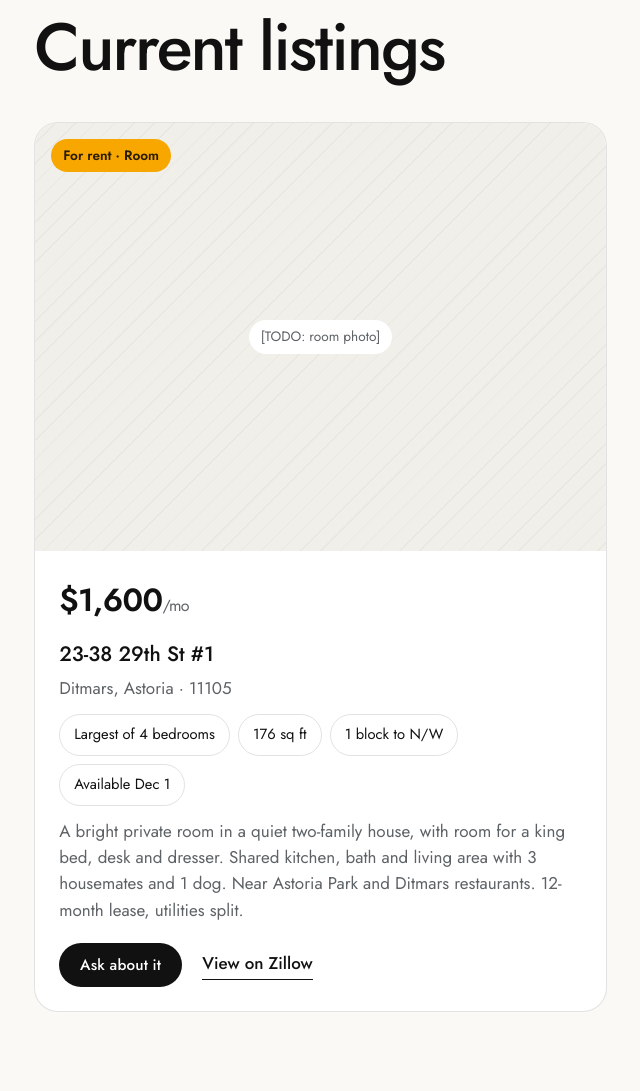
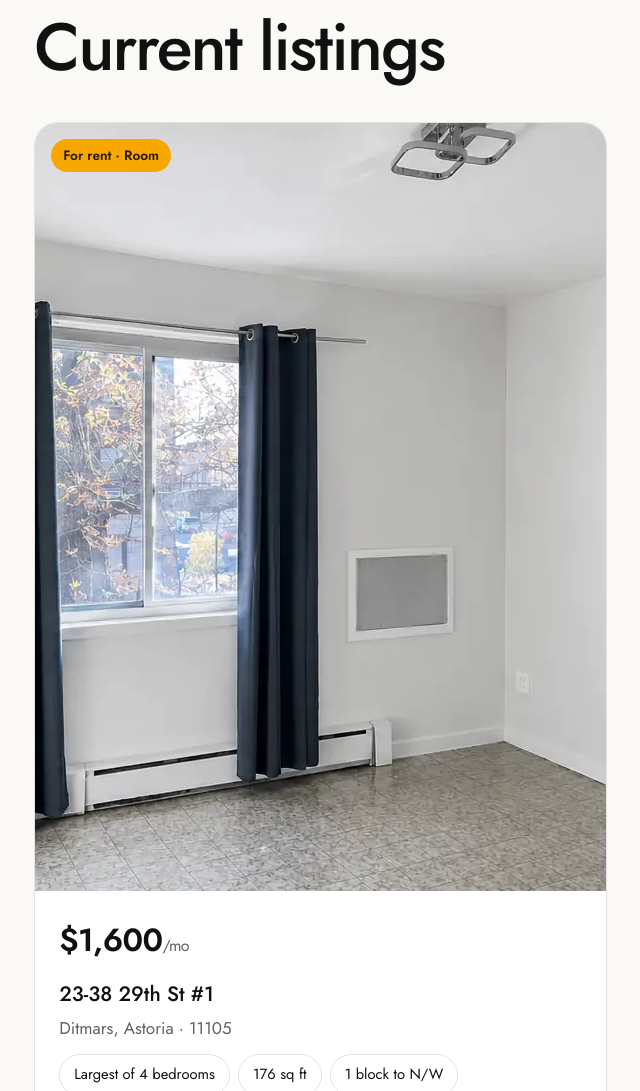
Before and after one commit to nickkont/Portfolio, a website built with Vite: page index.html in a window 1280 px wide. Shown: the part 2640-3731 px from the top of the page, without its empty margins (17-657 px from the left). Built offline with nearby package versions, Linux system fonts and the light colour scheme.

Commit message:
Add photo to 23-38 29th St listing
Co-Authored-By: Claude Opus 5.5 <noreply@anthropic.com>
Claude-Session: https://claude.ai/code/session_01JGFfuTwrznu87L3xzEyfhV

```diff
--- a/index.html
+++ b/index.html
@@ -326,8 +326,7 @@
           <div class="listings__grid">
             <article class="listing" data-reveal>
               <a class="listing__media" href="https://www.zillow.com/homedetails/23-38-29th-St-1-Astoria-NY-11105/466800228_zpid/" target="_blank" rel="noopener">
-                <!-- TODO: swap for a listing photo, e.g. <img src="/img/listings/23-38-29th-st.jpg" alt="..." /> -->
-                <div class="ph ph--card"><span class="ph__label">[TODO: room photo]</span></div>
+                <img src="/img/listings/23-38-29th-st.webp" alt="Bright bedroom for rent at 23-38 29th St, Astoria, with a large window and tile floors" width="1020" height="768" loading="lazy" />
                 <span class="listing__tag">For rent · Room</span>
               </a>
               <div class="listing__body">
```
Also changed, not shown: public/img/listings/23-38-29th-st.webp (added).
